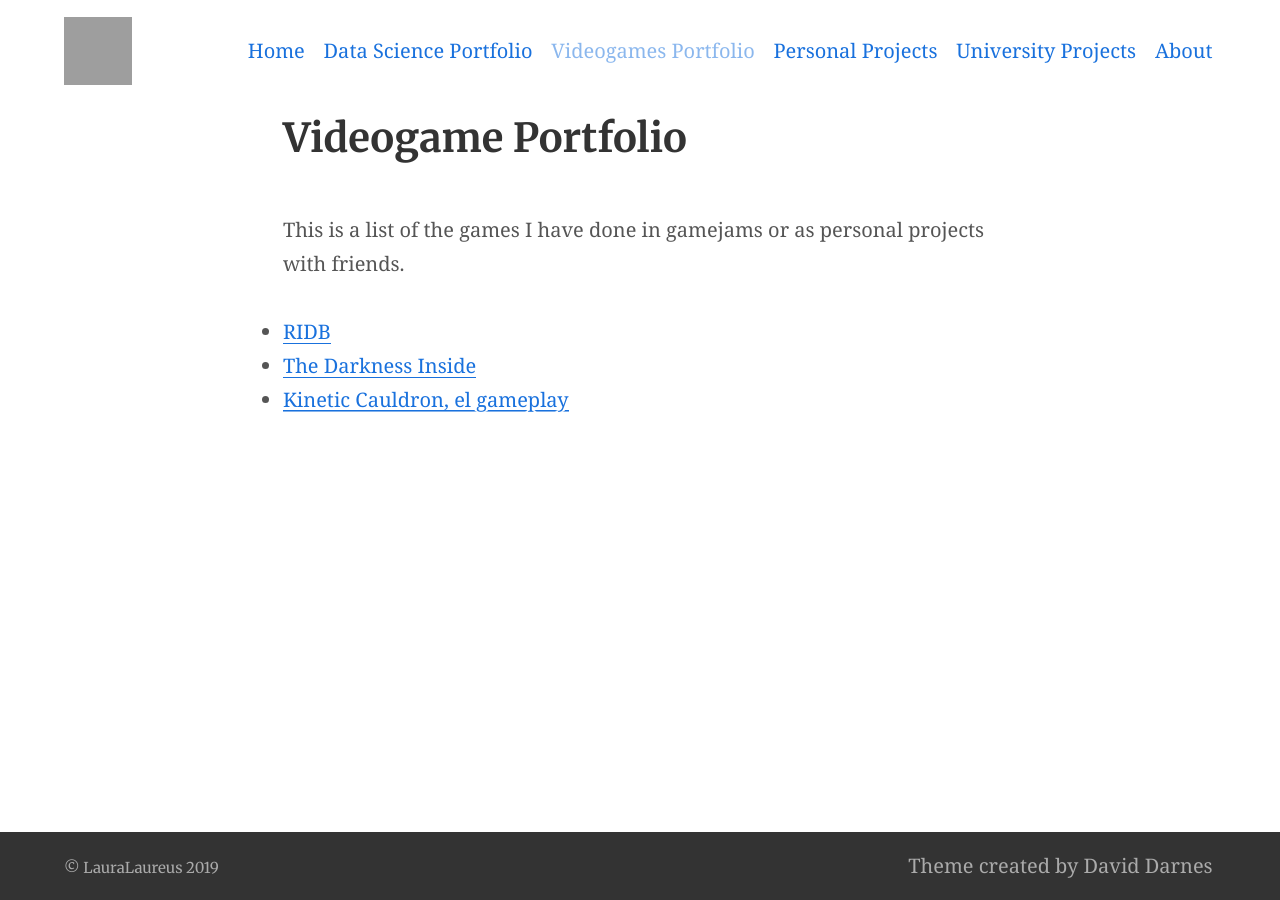
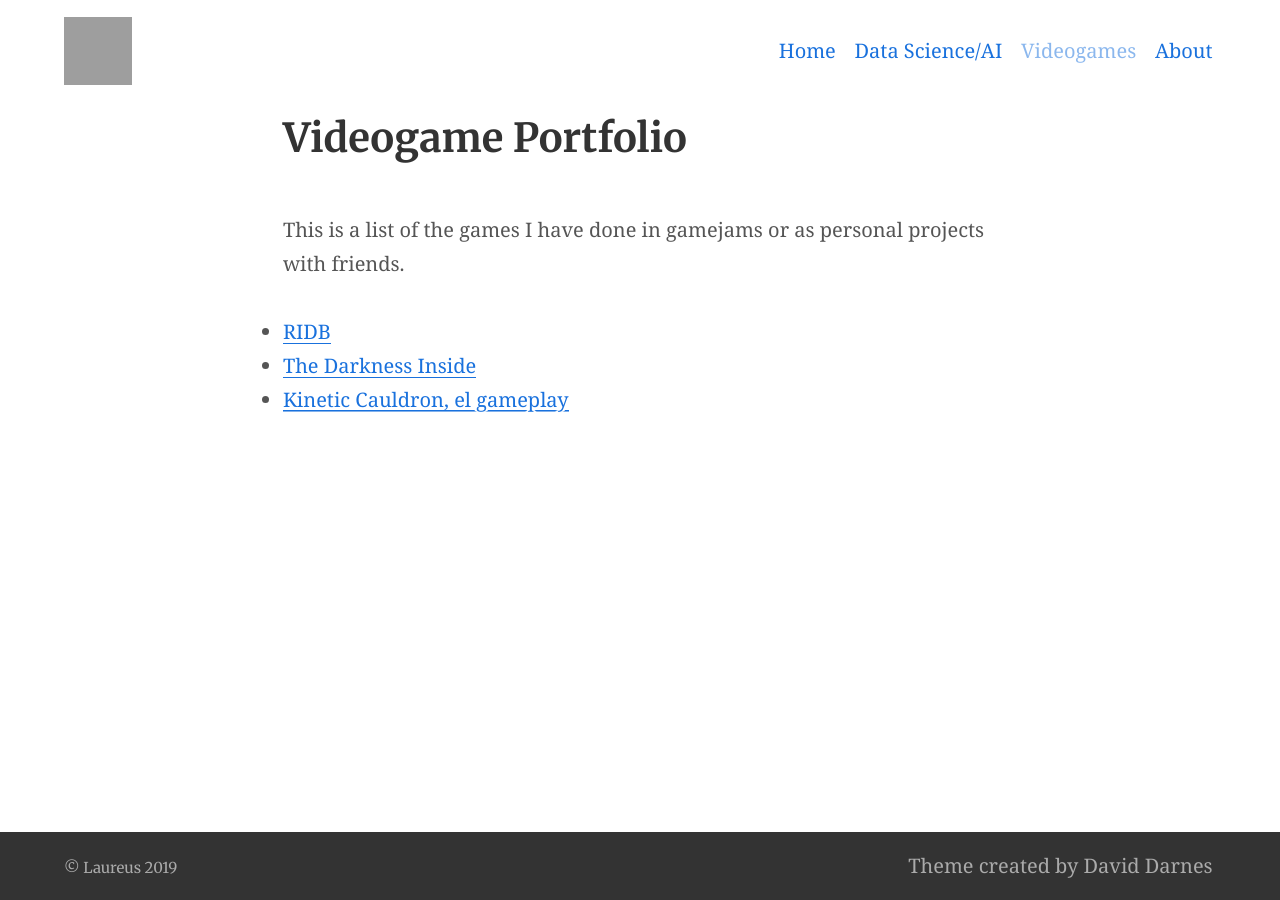
Before and after one commit to LauraLaureus/lauralaureus.github.io, a Jekyll site: the page built from pages/GamePortfolio/index.md, in a window 1280 px wide. Built offline with Jekyll 4.4.1, drawn with Linux system fonts in a browser that asks for light colours; the table of contents is made by our own code; grey boxes are pictures that could not be loaded.

Commit message:
Update pages

```diff
--- a/_config.yml
+++ b/_config.yml
@@ -90,7 +90,7 @@ defaults:
 # 7. Site settings
 encoding: utf-8 # Make sure the encoding is right
 lang: en-GB # Set the site language
-title: "LauraLaureus" # Site name or title, also used in jekyll-seo-tag
+title: "Laureus" # Site name or title, also used in jekyll-seo-tag
 logo: "https://avatars2.githubusercontent.com/u/8750232?s=460&v=4" # Site logo, also used in jekyll-seo-tag
 description: "Personal blog of an Artificial Intelligence hosted in a sheikah stone" # Site description and default description, also used in jekyll-seo-tag
 url: "lauralaureus.github.io" # Site url, also used in jekyll-seo-tag
@@ -104,10 +104,8 @@ avatarurl: "https://avatars2.githubusercontent.com/u/8750232?s=460&v=4" # Uses a
 # 8. Site navigation
 navigation_header:
   Home: /
-  Data Science Portfolio: /DataSciencePortfolio/index.html
-  Videogames Portfolio: /VideogamesPortfolio/index.html
-  Personal Projects: /PersonalProjects/index.html
-  University Projects: /UniversityProjects/index.html
+  Data Science/AI: /DataSciencePortfolio/index.html
+  Videogames: /VideogamesPortfolio/index.html
   About: /about/about.html
 
 navigation_footer:
```
Also changed, not shown: pages/DataSciencePortfolio/index.md (+17 -1 lines), pages/PersonalProjects/index.md (deleted, +0 -18 lines), pages/UnivesityProjects/index.md (deleted, +0 -7 lines).
